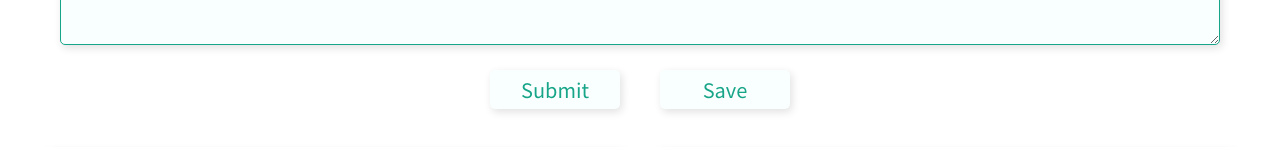
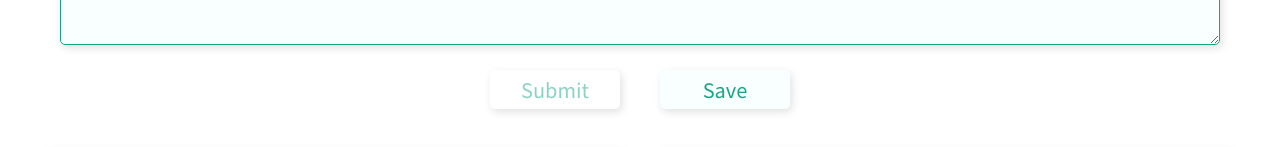
Before and after one commit to harry79ph/react-js-todo-organizer, a React (Create React App) app: page / in a window 1280 px wide. Shown: the part 268-415 px from the top of the page. Built offline with nearby package versions, Linux system fonts and the light colour scheme.

Commit message:
submit button updated

```diff
--- a/src/AddItem.js
+++ b/src/AddItem.js
@@ -1,13 +1,17 @@
-import React, { useRef } from 'react';
+import React, { useRef, useState } from 'react';
 
 const AddItem = (props) => {
 
     const btnRef = useRef();
 
-    const onFormSubmit = e => {
+    const [title, setTitle] = useState('');
+    const [content, setContent] = useState('');
+
+    const onFormSubmit = (e) => {
         e.preventDefault();
-        props.onUserSubmit(e.target[0].value, e.target[1].value);
-        e.target.reset();
+        props.onUserSubmit(title, content);
+        setTitle('');
+        setContent('');
     }
 
     const addToLocale = types => {// adds cando and todo items to local strorage
@@ -48,13 +52,13 @@ const AddItem = (props) => {
             <h1>Todo Organizer</h1>
             <form onSubmit={onFormSubmit} className="adder">
                 <div className="title">
-                    <input type="text" name="title" maxLength="28" placeholder="Add Title" required />
+                    <input type="text" name="title" value={title} onChange={(e) => setTitle(e.target.value)} maxLength="28" placeholder="Add Title"/>
                 </div>
                 <div className="content">
-                    <textarea name="content" rows="6" cols="20" placeholder="Add Content" maxLength="1000" required></textarea>
+                    <textarea name="content" value={content} onChange={(e) => setContent(e.target.value)} rows="6" cols="20" placeholder="Add Content" maxLength="1000"></textarea>
                 </div>
                 <div className="btn-wrapper">
-                    <input className="btn" type="submit" value="Submit" />
+                    <input className="btn" type="submit" value="Submit" disabled={title.length > 0 && content.length > 0 ? false : true}/>
                     <input className="btn" type="button" ref={btnRef} onClick={handleSave} value="Save" />
                 </div>
             </form>
--- a/src/scss/index.scss
+++ b/src/scss/index.scss
@@ -49,6 +49,13 @@
         box-shadow: 2px 3px 8px $shadow-color;
         margin: 0 20px;
         transition: all 0.3s ease-out;
+      }
+      .btn:disabled {
+        &, &:hover {
+          color: rgba($main-colour, 0.5);
+          background-color: #fff;
+          background-image: none;
+        }
       }
       .btn:hover {
         color: $background-color;
```
